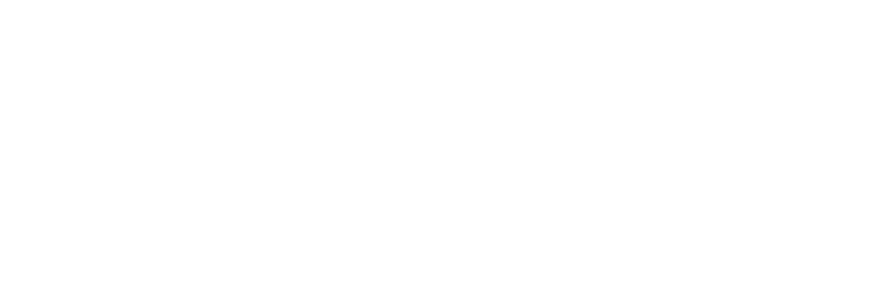
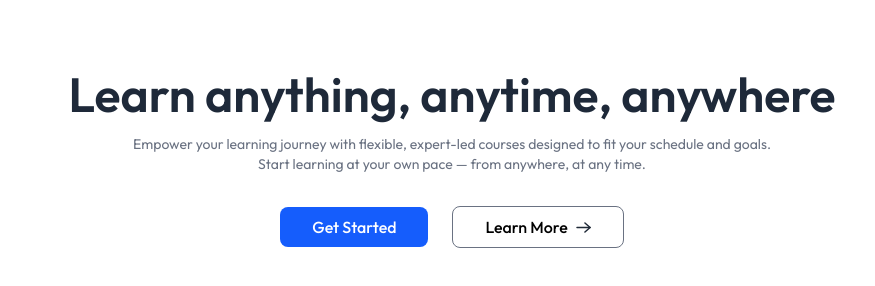
Before and after one commit to aryanpatel99/Learnify-app, a React (Vite) app: page / in a window 1280 px wide. Shown: the part 2014-2300 px from the top of the page, without its empty margins (188-1063 px from the left). Before the commit the page ends 2016 px from the top, so only its background shows below. Built offline with nearby package versions, Linux system fonts and the light colour scheme; no server answers.

Commit message:
feat: added CallToAction

```diff
--- a/src/components/student/CallToAction.jsx
+++ b/src/components/student/CallToAction.jsx
@@ -1,8 +1,21 @@
 import React from 'react'
+import { assets } from '../../assets/assets'
+// import assets from '../../assets/assets'
 
 const CallToAction = () => {
   return (
-    <div>CallToAction</div>
+    <div className='flex flex-col items-center gap-4 pt-10 pb-24 px-8 md:px-0'>
+      <h1 className='text-xl md:text-5xl font-semibold text-gray-800'>Learn anything, anytime, anywhere</h1>
+      <p className='text-gray-500 sm:text-sm'>Empower your learning journey with flexible, expert-led courses designed to fit your schedule and goals.<br/>
+  Start learning at your own pace — from anywhere, at any time.</p>
+      <div className='flex items-center gap-6 font-medium mt-4'>
+        <button className='px-8 py-2 rounded-lg text-white bg-blue-600 hover:bg-blue-700'>Get Started</button>
+        <button className='flex items-center gap-2 px-8 py-2 rounded-lg border border-gray-500 hover:bg-gray-100'>Learn More <img src={assets.arrow_icon} alt='arrow icon'/></button>
+
+      </div>
+
+
+    </div>
   )
 }
 
--- a/src/pages/student/Home.jsx
+++ b/src/pages/student/Home.jsx
@@ -3,6 +3,7 @@
 import Companies from '../../components/student/Companies'
 import CoursesSection from '../../components/student/CoursesSection'
 import TestimonialSection from '../../components/student/TestimonialsSection'
+import CallToAction from '../../components/student/CallToAction'
 
 const Home = () => {
   return (
@@ -11,6 +12,7 @@
       <Companies/>
       <CoursesSection/>
       <TestimonialSection/>
+      <CallToAction/>
 
     </div>
   )
```
